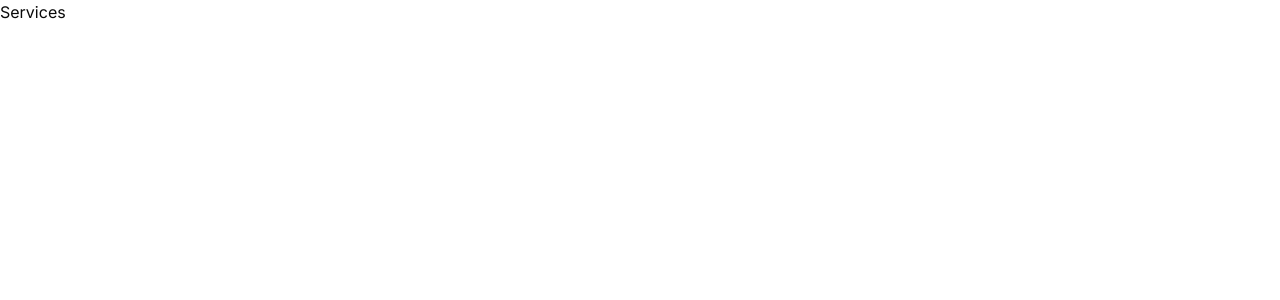
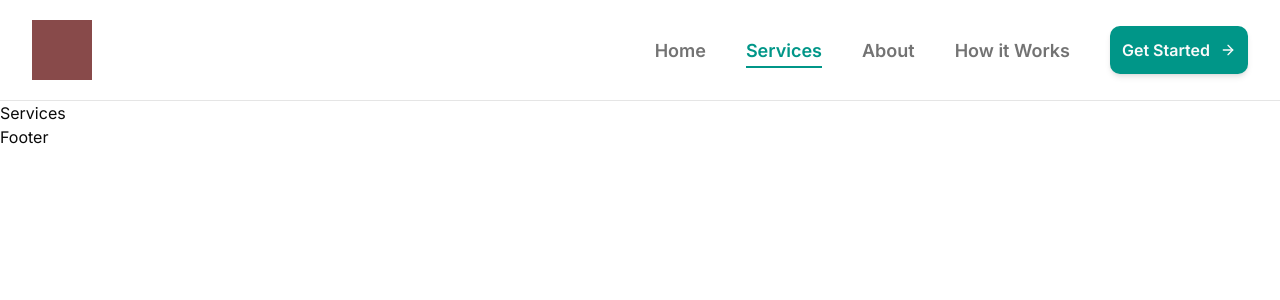
Before and after one commit to OdoEmmanuel/accord-digital, a Next.js app: page /services in a window 1280 px wide. Shown: the top 300 px of the page. Built offline with nearby package versions, Linux system fonts and the light colour scheme.

Commit message:
Add Navbar and Footer layout components with mobile menu and navigation structure

```diff
--- a/app/layout.tsx
+++ b/app/layout.tsx
@@ -1,6 +1,8 @@
 import type { Metadata } from "next";
 import "./globals.css";
 import { Inter } from "next/font/google";
+import Navbar from "@/components/layouts/Navbar";
+import Footer from "@/components/layouts/Footer";
 
 const inter = Inter({
   subsets: ["latin"],
@@ -18,7 +20,14 @@ export default function RootLayout({
 }>) {
   return (
     <html lang="en">
-      <body className={`${inter.className} antialiased`}>{children}</body>
+      <body className={`${inter.className} antialiased`}>
+        <div className="min-h-screen bg-background">
+          <Navbar />
+          <main>{children}</main>
+
+          <Footer />
+        </div>
+      </body>
     </html>
   );
 }
--- a/app/page.tsx
+++ b/app/page.tsx
@@ -1,3 +1,3 @@
 export default function Home() {
-  return <div>Home</div>;
+  return <></>;
 }
--- a/components/layouts/Navbar.tsx
+++ b/components/layouts/Navbar.tsx
@@ -1,3 +1,184 @@
-export default function Navbar() {
-  return <div>Navbar</div>;
-}
+"use client";
+
+import { useState, useEffect } from "react";
+import { motion, AnimatePresence } from "framer-motion";
+import { ArrowRight, Menu, X } from "lucide-react";
+import { Button } from "../ui/button";
+import Image from "next/image";
+import { usePathname } from "next/navigation";
+import Link from "next/link";
+
+const navLinks = [
+  { href: "/", label: "Home" },
+  { href: "/services", label: "Services" },
+  { href: "/about", label: "About" },
+  { href: "/how-it-works", label: "How it Works" },
+];
+
+const Navbar = () => {
+  const [isMobileMenuOpen, setIsMobileMenuOpen] = useState(false);
+  const pathname = usePathname();
+
+  const toggleMobileMenu = () => setIsMobileMenuOpen(!isMobileMenuOpen);
+
+  useEffect(() => {
+    if (isMobileMenuOpen) {
+      document.body.style.overflow = "hidden";
+    } else {
+      document.body.style.overflow = "unset";
+    }
+
+    return () => {
+      document.body.style.overflow = "unset";
+    };
+  }, [isMobileMenuOpen]);
+
+  return (
+    <>
+      <header className="sticky top-0 z-50 w-full border-b border-border bg-card/95 backdrop-blur-md">
+        <div className="section-container max-w-[1440px] mx-auto px-4 sm:px-6 lg:px-8">
+          <div className="flex items-center justify-between h-16 lg:h-[100px] py-4 lg:py-[20px]">
+            <div className="flex items-center">
+              <Image
+                src="/svgs/Logo.svg"
+                alt="Logo"
+                width={60}
+                height={60}
+                className="w-10 h-10 lg:w-[60px] lg:h-[60px]"
+              />
+            </div>
+
+            <nav className="hidden lg:flex items-center gap-6 xl:gap-10 max-w-[820px]">
+              {navLinks.map((link) => {
+                const isActive = pathname === link.href;
+                return (
+                  <a
+                    key={link.href}
+                    href={link.href}
+                    className={`text-[18px] font-semibold transition-colors relative group ${
+                      isActive
+                        ? "text-[#009688]"
+                        : "text-muted-foreground hover:text-primary"
+                    }`}
+                  >
+                    {link.label}
+                    {isActive && (
+                      <span className="absolute -bottom-1 left-0 w-full h-0.5 bg-[#009688] transition-all" />
+                    )}
+                    {!isActive && (
+                      <span className="absolute -bottom-1 left-0 w-0 h-0.5 bg-primary transition-all group-hover:w-full" />
+                    )}
+                  </a>
+                );
+              })}
+              <Link href="/get-started">
+                <Button className="bg-[#009688] flex gap-2.5 h-12 text-primary-foreground px-8 py-2 rounded-lg text-base font-semibold hover:bg-[#009688]/90 transition-all shadow-md hover:shadow-lg cursor-pointer">
+                  Get Started
+                  <ArrowRight className="w-6 h-6" />
+                </Button>
+              </Link>
+            </nav>
+
+            {/* Mobile Menu Button */}
+            <button
+              className="lg:hidden p-2 rounded-lg hover:bg-muted transition-colors"
+              onClick={toggleMobileMenu}
+              aria-label="Toggle mobile menu"
+            >
+              {isMobileMenuOpen ? (
+                <X className="w-6 h-6 text-primary" />
+              ) : (
+                <Menu className="w-6 h-6 text-primary" />
+              )}
+            </button>
+          </div>
+        </div>
+      </header>
+
+      <AnimatePresence>
+        {isMobileMenuOpen && (
+          <>
+            <motion.div
+              initial={{ opacity: 0 }}
+              animate={{ opacity: 1 }}
+              exit={{ opacity: 0 }}
+              transition={{ duration: 0.2 }}
+              className="fixed inset-0 bg-foreground/20 backdrop-blur-sm z-40 lg:hidden"
+              onClick={toggleMobileMenu}
+            />
+
+            <motion.div
+              initial={{ x: "100%" }}
+              animate={{ x: 0 }}
+              exit={{ x: "100%" }}
+              transition={{ type: "spring", damping: 25, stiffness: 200 }}
+              className="fixed top-0 right-0 h-full w-full sm:w-[320px] bg-card shadow-2xl z-50 lg:hidden"
+            >
+              <div className="flex flex-col h-full">
+                <div className="flex items-center justify-between p-4 border-b border-border">
+                  <div className="flex items-center gap-2">
+                    <span className="text-lg font-bold text-primary">
+                      ACCORD
+                    </span>
+                  </div>
+                  <button
+                    className="p-2 rounded-lg hover:bg-muted transition-colors"
+                    onClick={toggleMobileMenu}
+                    aria-label="Close menu"
+                  >
+                    <X className="w-5 h-5 text-primary" />
+                  </button>
+                </div>
+
+                <nav className="flex-1 px-4 py-6 overflow-y-auto">
+                  <ul className="space-y-1">
+                    {navLinks.map((link, index) => {
+                      const isActive = pathname === link.href;
+                      return (
+                        <motion.li
+                          key={link.href}
+                          initial={{ opacity: 0, x: 20 }}
+                          animate={{ opacity: 1, x: 0 }}
+                          transition={{ delay: 0.1 * index, duration: 0.3 }}
+                        >
+                          <a
+                            href={link.href}
+                            className={`block px-4 py-3 text-base font-medium rounded-lg transition-colors ${
+                              isActive
+                                ? "text-[#009688] bg-muted/50"
+                                : "text-foreground hover:text-primary hover:bg-muted"
+                            }`}
+                            onClick={toggleMobileMenu}
+                          >
+                            {link.label}
+                          </a>
+                        </motion.li>
+                      );
+                    })}
+                  </ul>
+                </nav>
+
+                <Link
+                  href="/get-started"
+                  className="p-4 border-t border-border space-y-3"
+                >
+                  <Button
+                    className="w-full bg-[#009688] hover:bg-[#009688]/90 text-primary-foreground py-3 rounded-lg font-bold"
+                    onClick={toggleMobileMenu}
+                  >
+                    Get Started
+                  </Button>
+                  <p className="text-xs text-center text-muted-foreground">
+                    badruaa@yahoo.co.uk
+                  </p>
+                </Link>
+              </div>
+            </motion.div>
+          </>
+        )}
+      </AnimatePresence>
+    </>
+  );
+};
+
+export default Navbar;
```
